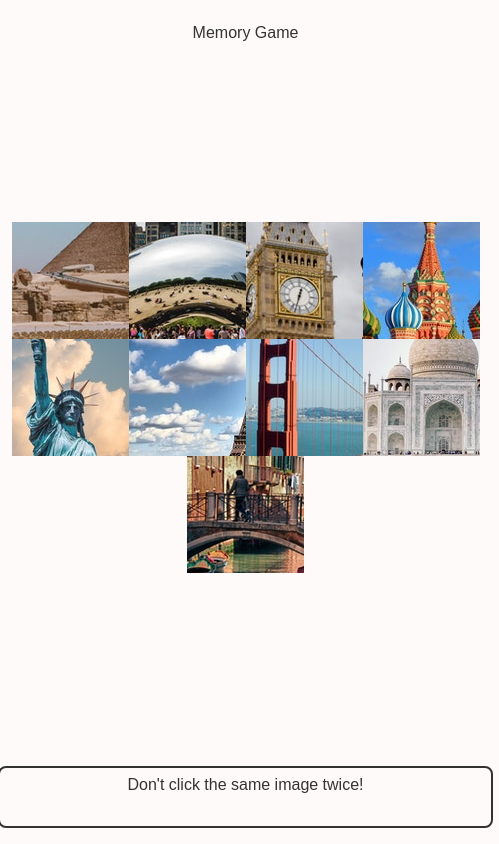
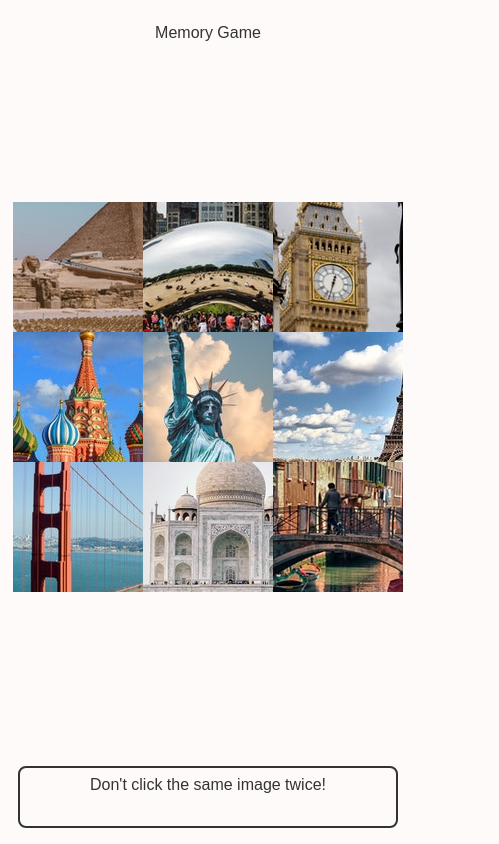
Before and after one commit to mrkprinc/memory-game, a React (Create React App) app: page / in a window 390 px wide. Shown: the whole page, 499 px wide, since content can reach past the window. Built offline with nearby package versions, Linux system fonts and the light colour scheme.

Commit message:
savepoint

```diff
--- a/public/style.css
+++ b/public/style.css
@@ -9,7 +9,7 @@ html, body, #root {
 }
 
 body {
-  min-width: 475px;
+  min-width: 400px;
   text-align: center;
   font-family: Arial, sans-serif;
   font-size: 16px;
@@ -103,7 +103,7 @@ section#cards {
 #scoreboard {
   position: absolute;
   bottom: 0;
-  width: 100%;
+  width: 90%;
 
   background-color: #fffafa;
   border: 2px solid #333;
@@ -130,11 +130,18 @@ section#cards {
   align-items: center;
 }
 
-@media screen and (max-width: 600px) {
+@media screen and (max-width: 570px) {
   .card-container, .card-front, .card-back {
-    width: 30vw;
-    height: 30vw;
+    width: 32vw;
+    height: 32vw;
     margin: 0;
+  }
+}
+
+@media screen and (max-width: 400px) {
+  .card-container, .card-front, .card-back {
+    width: 130px;
+    height: 130px;
   }
 }
 
```
